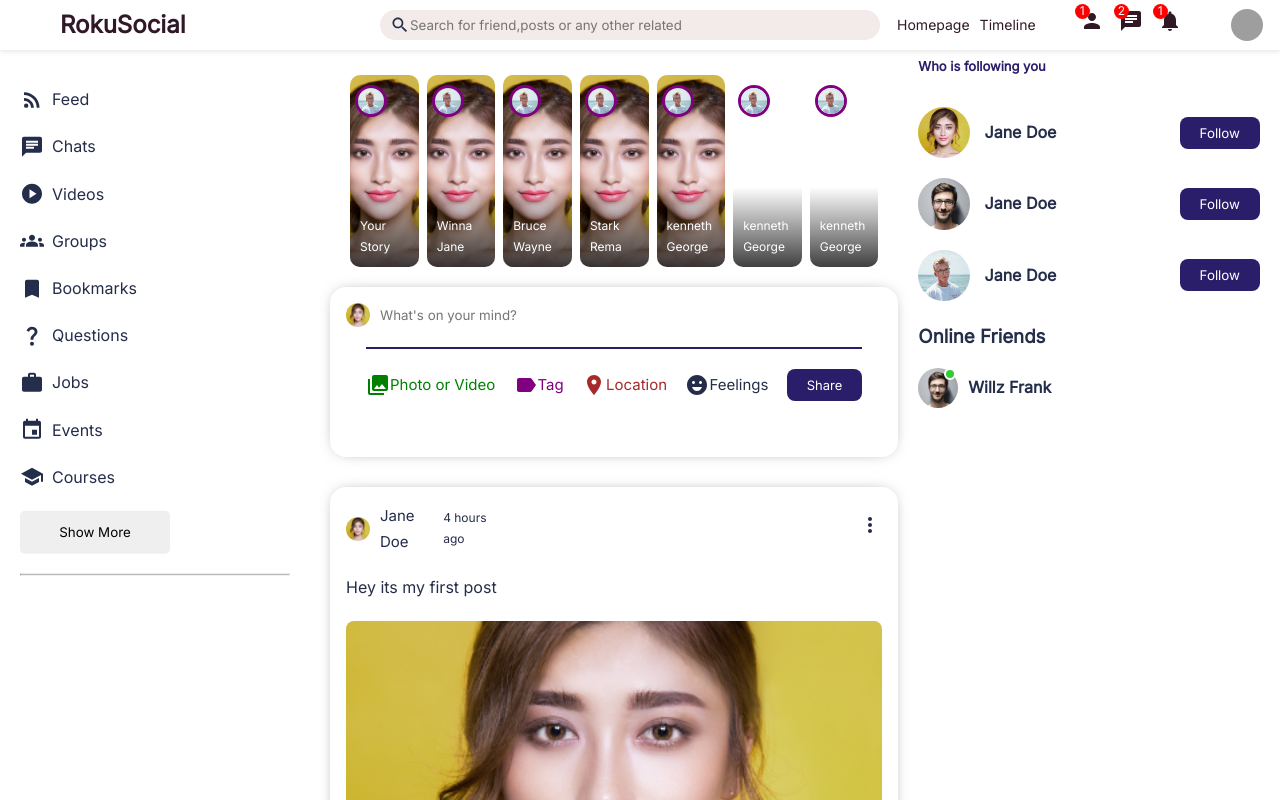
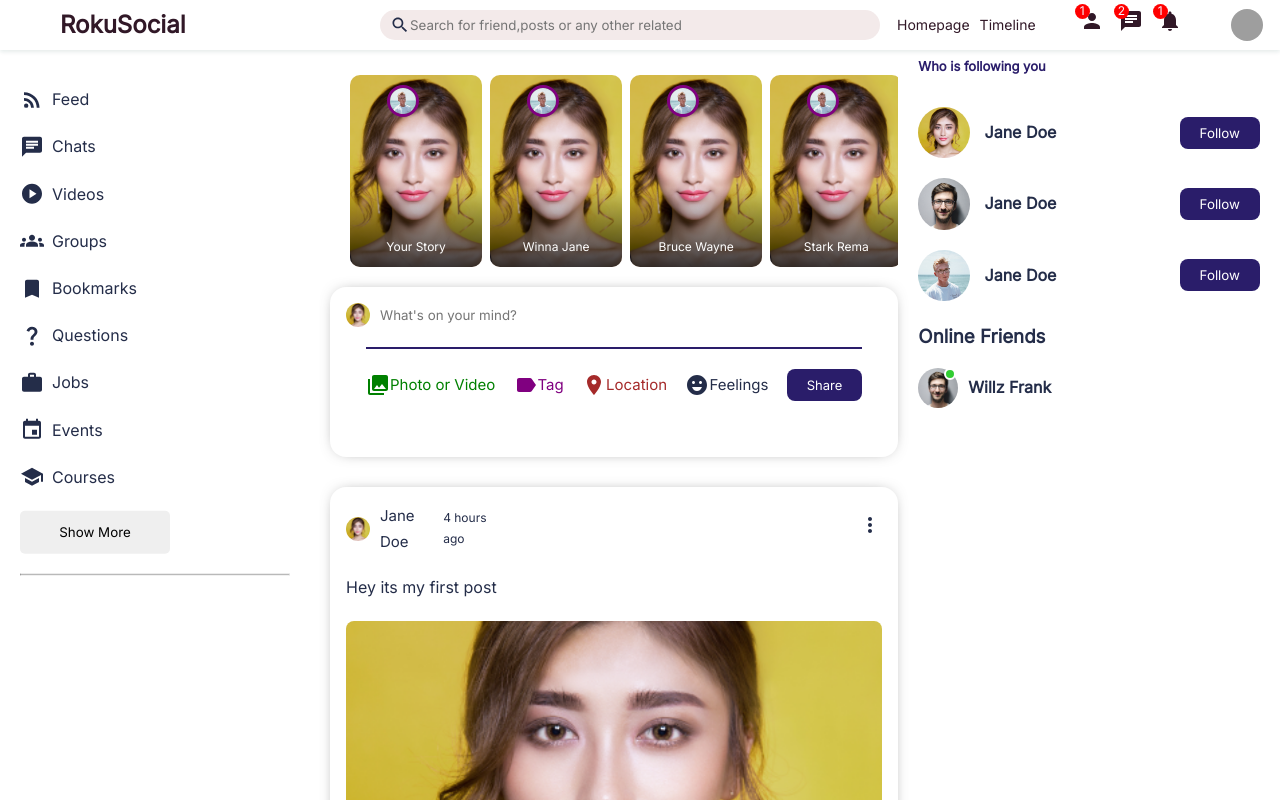
Before and after one commit to willzfrank/Chat-Book, a React (Create React App) app: page /home in a window 1280 px wide. Shown: the top 800 px of the page. Built offline with nearby package versions, Linux system fonts and the light colour scheme; grey boxes are pictures that could not be loaded; a web font is replaced by a local one.

Commit message:
updated fleets overflow

```diff
--- a/src/component/Fleets/FleetsStyles.css
+++ b/src/component/Fleets/FleetsStyles.css
@@ -1,5 +1,5 @@
 .feed {
-  /* flex: 5.5; */
+  flex: 5.5;
   overflow-x: auto;
   overflow-y: auto;
 }
@@ -15,8 +15,8 @@
   justify-content: space-between;
   height: 12rem;
   gap: 0.5rem;
-  overflow-x: auto;
-  overflow-y: auto;
+  /* overflow-x: auto;
+  overflow-y: auto; */
 }
 .feedImg {
   padding: 10px;
@@ -27,7 +27,7 @@
   align-items: center;
   color: white;
   font-size: 0.75rem;
-  width: 100%;
+  min-width: 25%;
   position: relative;
   overflow: hidden;
 }
--- a/src/pages/Home/Home.css
+++ b/src/pages/Home/Home.css
@@ -6,6 +6,9 @@
 .Home_top_center {
   flex: 5.5;
   padding: 20px;
+  /* testing */
+  overflow-x: auto;
+  overflow-y: auto;
 }
 
 .Home_top_left {
```
